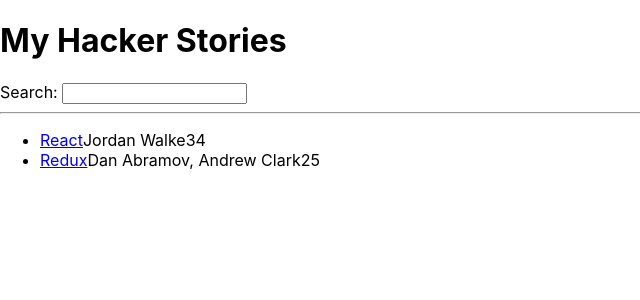
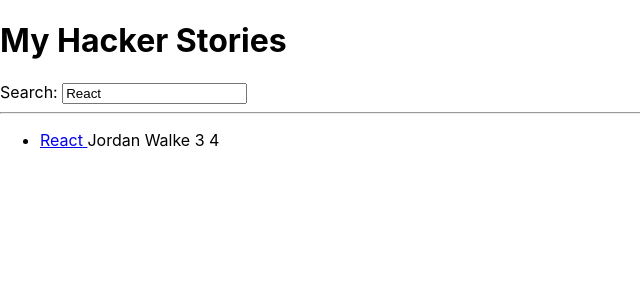
Before and after one commit to ittullos/hacker-stories, a React (Create React App) app: page / in a window 1280 px wide. Shown: the top 300 px of the page, without its empty margins (0-640 px from the left). Built offline with nearby package versions, Linux system fonts and the light colour scheme.

Commit message:
Control components

```diff
--- a/src/App.js
+++ b/src/App.js
@@ -20,7 +20,7 @@
     }
   ]
 
-  const [searchTerm, setSearchTerm] = React.useState('')
+  const [searchTerm, setSearchTerm] = React.useState('React')
 
   const handleSearch = (event) => {
     setSearchTerm(event.target.value)
@@ -34,7 +34,7 @@
     <div>
       <h1>My Hacker Stories</h1>
 
-      <Search onSearch={handleSearch} />
+      <Search search={searchTerm} onSearch={handleSearch} />
 
       <hr />
 
@@ -62,11 +62,11 @@
   return (
     <li>
       <span>
-        <a href={props.item.url}>{props.item.title}</a>
+        <a href={props.item.url}>{props.item.title} </a>
       </span>
-      <span>{props.item.author}</span>
-      <span>{props.item.num_comments}</span>
-      <span>{props.item.points}</span>
+      <span>{props.item.author} </span>
+      <span>{props.item.num_comments} </span>
+      <span>{props.item.points} </span>
     </li>
   )
 }
@@ -81,7 +81,11 @@
   return (
     <>
       <label htmlFor="search">Search: </label>
-      <input id="search" type="text" onChange={props.onSearch} />
+      <input id="search"
+             type="text"
+             value={props.search}
+             onChange={props.onSearch}
+      />
     </>
   )
 }
```
